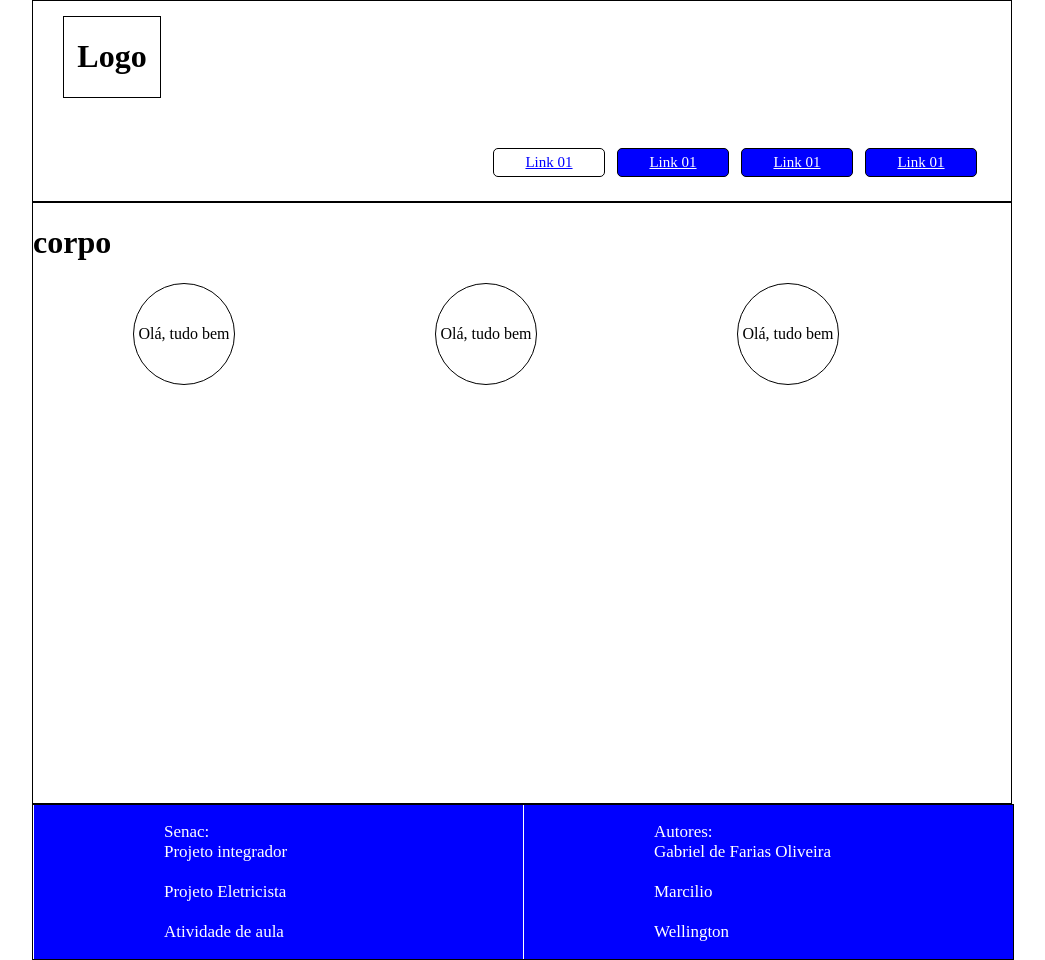
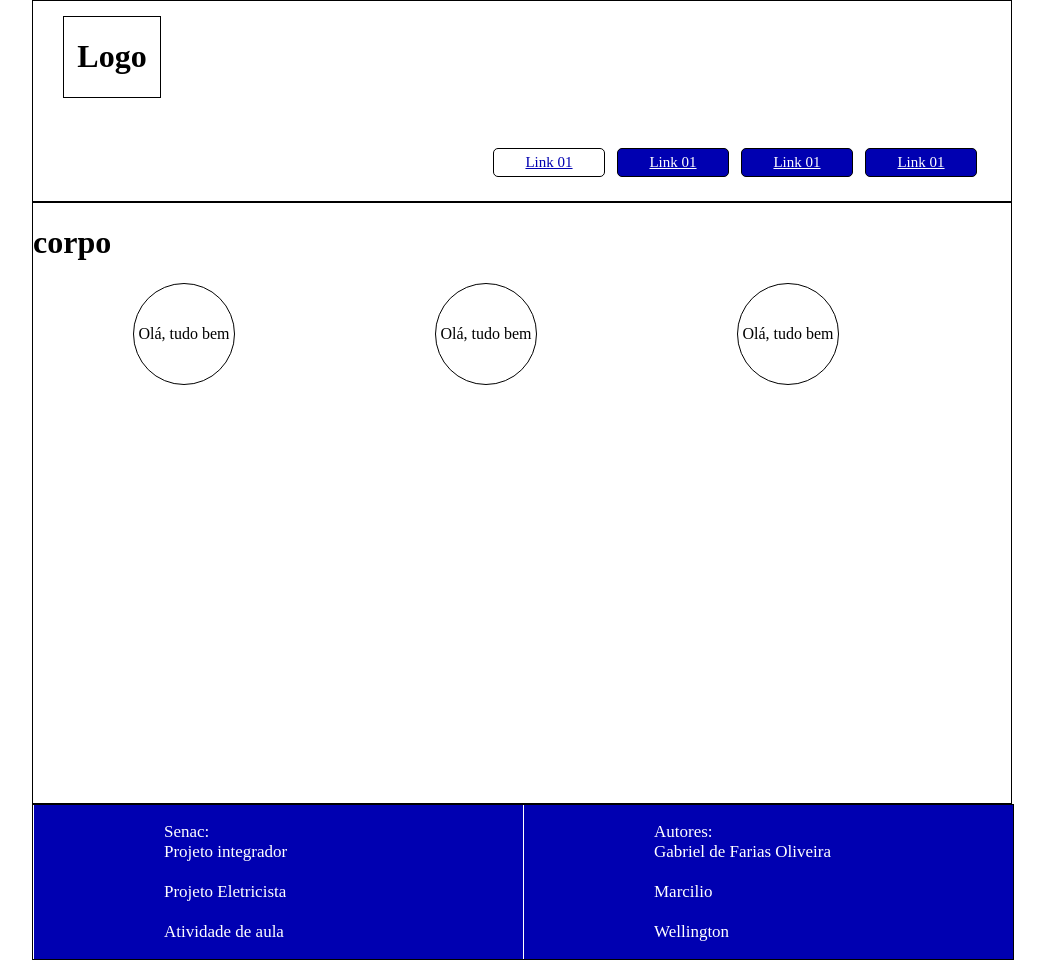
Before and after one commit to gabrieldefarias/projeto_integrador, a plain HTML site: page index.html in a window 1280 px wide. Shown: the whole page, without its empty margins (118-1163 px from the left). Drawn offline with Linux system fonts and the light colour scheme.

Commit message:
30/05/2021 - Ajuste de cores

```diff
--- a/css/estilo.css
+++ b/css/estilo.css
@@ -32,7 +32,7 @@ body{
 }
 #estrutura #header #menu a{
     width: 100%;
-    background-color: blue;
+    background-color: rgb(0, 0, 177);
     color: white;
     padding: 5px;
     font-size: 15px;
@@ -42,11 +42,11 @@ body{
 }
 #estrutura #header #menu a:hover{
     background-color: white;
-    color: blue;
+    color: rgb(0, 0, 177);
 }
 #estrutura #header #menu  .atual{
     background-color: white;
-    color: blue;
+    color: rgb(0, 0, 177);
 }
 /*======================= CORPO ==================================*/
 #estrutura #corpo{
@@ -72,7 +72,7 @@ body{
 #estrutura #footer{
     border: 1px solid black;
     display: flex;
-    background-color: blue;
+    background-color: rgb(0, 0, 177);
     color: white;
     width: 100%;
 }
```
Also changed, not shown: index.html (+0 -1 lines).
